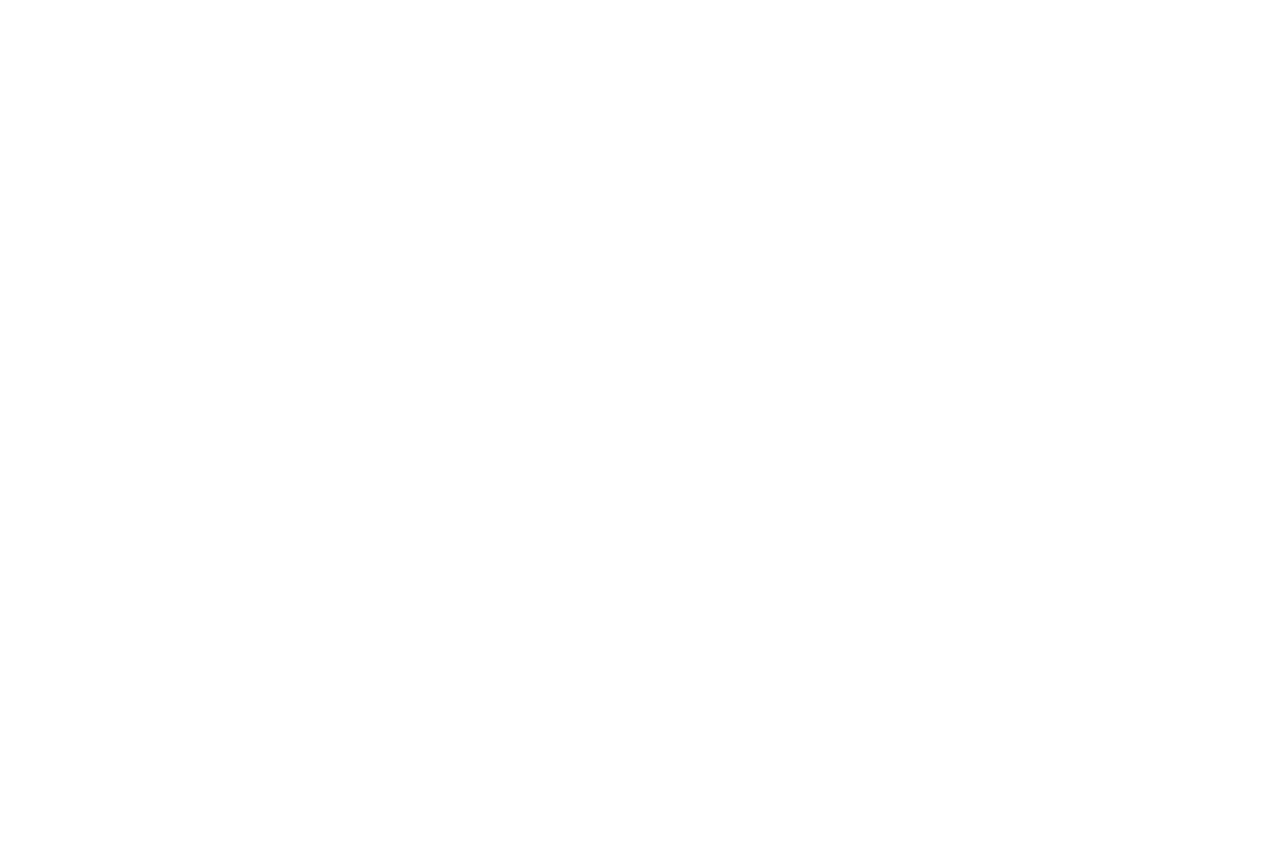
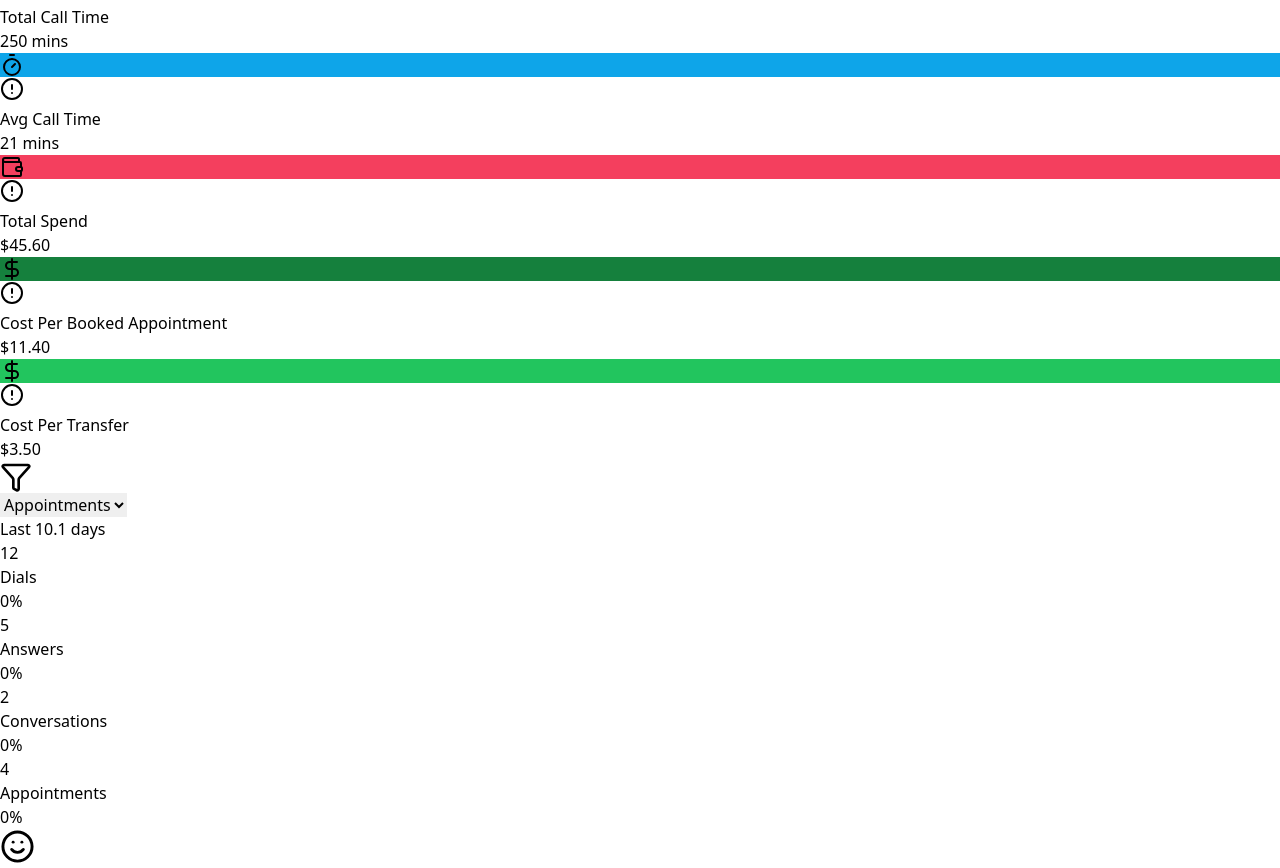
Before and after one commit to connectwithdevjerry/yeshaya, a React (Vite) app in the folder ui2/: page /call in a window 1280 px wide. Shown: the part 1917-2785 px from the top of the page. Before the commit the page ends 848 px from the top, so only its background shows below. Built offline with nearby package versions, Linux system fonts and the light colour scheme.

Commit message:
feat: Enhance BigCards and MetricCard components with sentiment icons and improved styling; update SummaryStats layout for better data presentation

```diff
--- a/ui2/src/components/CallCenter/BigCards.jsx
+++ b/ui2/src/components/CallCenter/BigCards.jsx
@@ -1,30 +1,70 @@
 import React from "react";
+import { Smile } from "lucide-react";
 
 const BigCards = () => {
   return (
     <div className="">
       <div className="flex my-5 rounded-md  gap-4 mb-4">
-        <div className="flex-1 h-[250px] border p-4 rounded-lg bg-white flex flex-col justify-center items-center">
-          <div className="text-lg font-bold"></div>
-          <div className="text-yellow-600 text-sm">Appointments</div>
-          <div className="text-yellow-600 text-xs">0%</div>
+        <div className="flex-1  h-[250px] justify-between border p-4 rounded-lg bg-white flex flex-col">
+          <div className="flex justify-between items-center">
+            <div className="flex gap-1">
+              <Smile
+                size={35}
+                className="text-white p-2 rounded-lg bg-[#0D9488] "
+              />
+              <p className="text-gray-400 text-sm">Contact Sentiment</p>
+            </div>
+
+            <p className="text-sm text-gray-400">Last 10.2 days</p>
+          </div>
         </div>
 
-        <div className="flex-1 h-[250px] border p-4 rounded-lg bg-white flex flex-col justify-center items-center">
-          <div className="text-lg font-bold"></div>
-          <div className="text-yellow-600 text-sm">Appointments</div>
-          <div className="text-yellow-600 text-xs">0%</div>
+        <div className="flex-1 h-[250px] border p-4 rounded-lg bg-white flex flex-col ">
+          <div className="flex justify-between items-center">
+            <div className="flex gap-1">
+              <Smile
+                size={35}
+                className="text-white p-2 rounded-lg bg-red-600 "
+              />
+              <p className="text-gray-400 text-sm">Contact Sentiment</p>
+            </div>
+
+            <p className="text-sm text-gray-400">Last 10.2 days</p>
+          </div>
         </div>
       </div>
-      <div className="mb-5 flex-1 h-[300px] border p-4 rounded-lg bg-white flex flex-col justify-center items-center">
-        <div className="text-lg font-bold"></div>
-        <div className="text-yellow-600 text-sm">Appointments</div>
-        <div className="text-yellow-600 text-xs">0%</div>
+      <div className="mb-5 flex-1 h-[300px] border p-4 rounded-lg bg-white flex flex-col ">
+        <div className="flex justify-between items-center">
+          <div className="flex gap-2">
+            <Smile
+              size={35}
+              className="text-white p-2 rounded-lg bg-blue-600 "
+            />
+            <div className="">
+
+            <p className="text-gray-400 text-sm">Contact Sentiment</p>
+            <p className="font-semibold text-lg">0 mins</p>
+            </div>
+          </div>
+
+          <p className="text-sm text-gray-400">Last 10.2 days</p>
+        </div>
       </div>
-      <div className="flex-1 h-[300px] border p-4 rounded-lg bg-white flex flex-col justify-center items-center">
-        <div className="text-lg font-bold"></div>
-        <div className="text-yellow-600 text-sm">Appointments</div>
-        <div className="text-yellow-600 text-xs">0%</div>
+      <div className="flex-1 h-[300px] border p-4 rounded-lg bg-white flex flex-col ">
+        <div className="flex justify-between items-center">
+          <div className="flex gap-2">
+            <Smile
+              size={35}
+              className="text-white p-2 rounded-lg bg-green-600 "
+            />
+            <div className="">
+              <p className="text-gray-400 text-sm">Call minutes</p>
+              <p className="font-semibold text-lg">0 mins</p>
+            </div>
+          </div>
+
+          <p className="text-sm text-gray-400">Last 10.2 days</p>
+        </div>
       </div>
     </div>
   );
--- a/ui2/src/components/CallCenter/MetricCard.jsx
+++ b/ui2/src/components/CallCenter/MetricCard.jsx
@@ -4,16 +4,42 @@ import { CircleAlert } from "lucide-react";
 const MetricCard = ({ icon, label, value, color }) => {
   return (
     <div className="bg-white rounded-xl shadow-sm p-4 flex flex-col gap-2 border hover:shadow-md transition">
-      <div className={`flex justify-between items-center ${color}`}>
-        {icon}
+      <div className="flex justify-between items-start">
+        <div
+          className={`p-1 rounded-lg bg-opacity-10 flex items-center justify-center ${color}`}
+          style={{ backgroundColor: `${getColorBackground(color)}` }}
+        >
+          <div className="text-gray-100">{icon}</div>
+        </div>
         <button className="text-gray-400 hover:text-gray-600">
           <CircleAlert className="w-4 h-4" />
         </button>
       </div>
-      <div className="text-gray-800 font-semibold text-sm">{label}</div>
+      <div className="text-gray-400 text-[12px]">{label}</div>
       <div className="text-2xl font-bold">{value}</div>
     </div>
   );
 };
 
+// Helper function: map Tailwind text colors to background equivalents
+function getColorBackground(colorClass) {
+  const colorMap = {
+    "text-blue-500": "#3B82F6",
+    "text-green-500": "#22C55E",
+    "text-yellow-500": "#EAB308",
+    "text-purple-500": "#A855F7",
+    "text-red-500": "#EF4444",
+    "text-amber-600": "#D97706",
+    "text-amber-700": "#B45309",
+    "text-amber-800": "#92400E",
+    "text-teal-600": "#0D9488",
+    "text-emerald-600": "#059669",
+    "text-orange-500": "#F97316",
+    "text-sky-500": "#0EA5E9",
+    "text-rose-500": "#F43F5E",
+    "text-green-700": "#15803D",
+  };
+  return colorMap[colorClass] || "#9CA3AF"; // default gray
+}
+
 export default MetricCard;
--- a/ui2/src/components/CallCenter/SummaryStats.jsx
+++ b/ui2/src/components/CallCenter/SummaryStats.jsx
@@ -1,37 +1,44 @@
 import React from "react";
+import { Filter } from "lucide-react";
 
 const SummaryStats = ({ data }) => {
   return (
     <div className="bg-white rounded-xl shadow-sm p-6">
       <div className="flex justify-between items-center mb-4">
-        <h3 className="text-gray-700 font-semibold">Appointments</h3>
-        <select className="border rounded-md px-2 py-1 text-sm">
-          <option>Last 10.1 days</option>
-        </select>
+        <Filter
+          size={32}
+          className="text-gray-200 p-2 rounded-lg bg-purple-600"
+        />
+        <div className="flex  gap-2">
+          <select className="border rounded-md px-2 py-1 text-sm">
+            <option>Appointments</option>
+            <option>Transfers</option>
+          </select>
+          <h3 className="text-gray-400 text-sm">Last 10.1 days</h3>
+        </div>
       </div>
 
       <div className="grid h-[200px] grid-cols-4 ">
         <div className="border-r-2 border-gray-300">
-          <div className="text-lg font-bold">{data.totalCalls}</div>
-          <div className="text-purple-500 text-sm">Dials</div>
-          <div className="text-yellow-600 text-xs">0%</div>
+          <div className="text-xl font-bold">{data.totalCalls}</div>
+          <div className="text-yellow-600 text-sm">Dials</div>
+          <div className="text-purple-400 font-bold ">0%</div>
         </div>
         <div className="border-r-2 pl-4 border-gray-300">
           <div className="text-lg font-bold">{data.inboundCalls}</div>
           <div className="text-yellow-600 text-sm">Answers</div>
-          <div className="text-yellow-600 text-xs">0%</div>
+          <div className="text-purple-400 font-bold ">0%</div>
         </div>
         <div className="border-r-2 pl-4 border-gray-300">
           <div className="text-lg font-bold">{data.transfers}</div>
           <div className="text-yellow-600 text-sm">Conversations</div>
-          <div className="text-yellow-600 text-xs">0%</div>
+          <div className="text-purple-400 font-bold ">0%</div>
         </div>
         <div className="border-r-2 pl-4">
           <div className="text-lg font-bold">{data.appointments}</div>
           <div className="text-yellow-600 text-sm">Appointments</div>
-          <div className="text-yellow-600 text-xs">0%</div>
+          <div className="text-purple-400 font-bold ">0%</div>
         </div>
-
       </div>
     </div>
   );
--- a/ui2/src/pages/CallCenter.jsx
+++ b/ui2/src/pages/CallCenter.jsx
@@ -23,7 +23,7 @@ import BigCards from "../components/CallCenter/BigCards";
 
 const CallDashboard = () => {
   const [data, setData] = useState({});
-  const [activeModal, setActiveModal] = useState(null);
+  const [activeModal, setActiveModal] = useState("dataCenter");
   useEffect(() => {
     const timer = setTimeout(() => {
       setData(dummyCallData);
```
